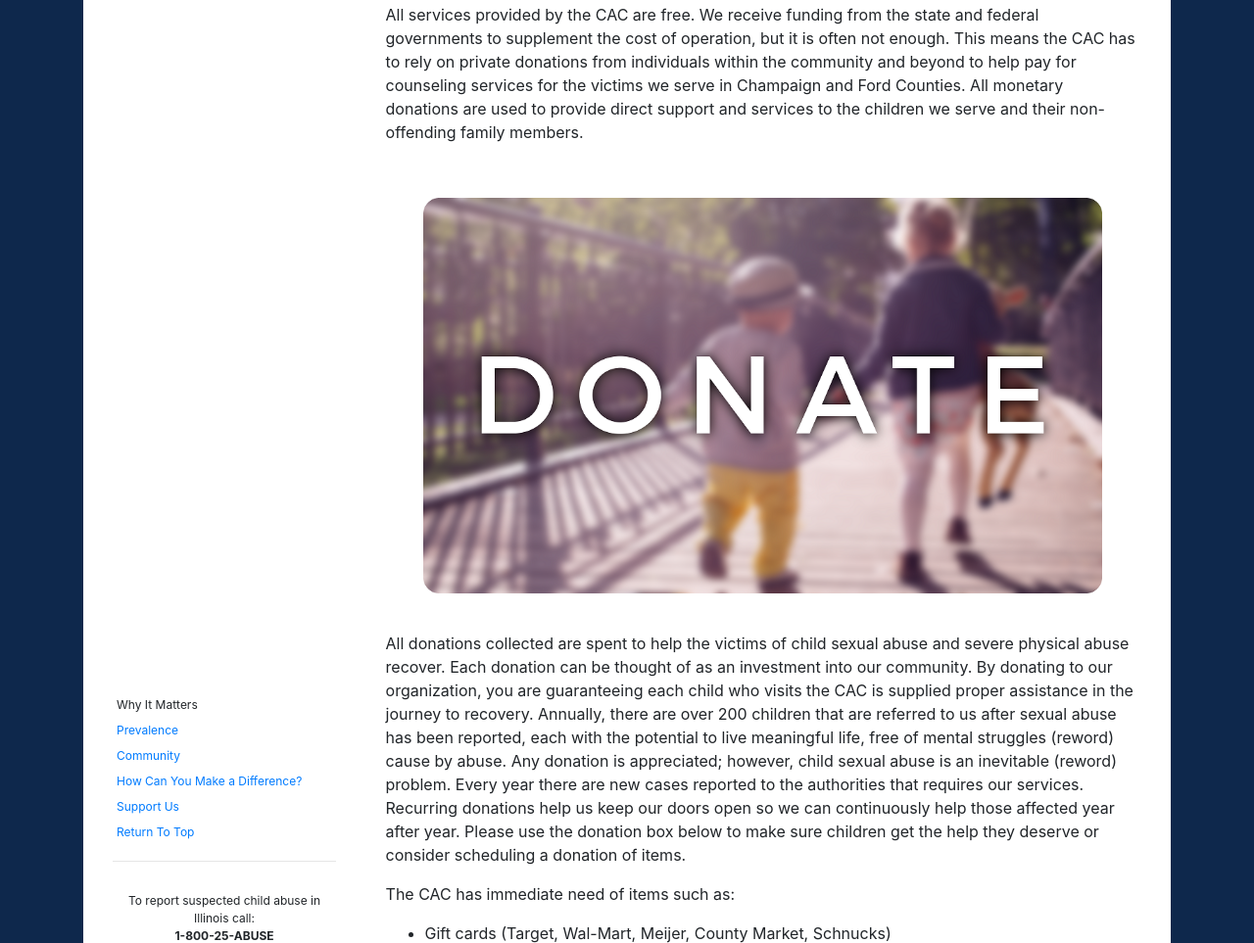
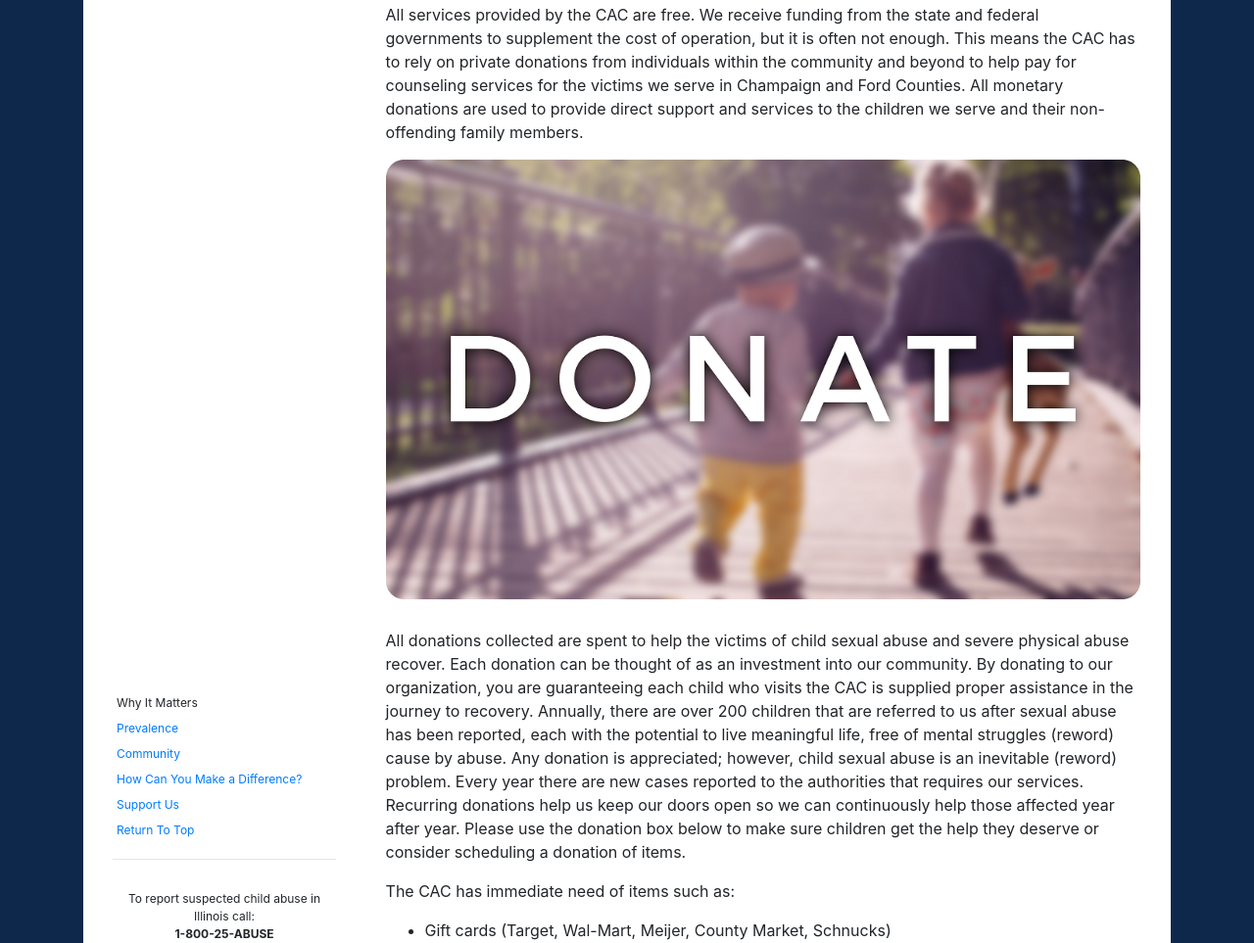
Before and after one commit to champaignadvocacycenter/champaignadvocacycenter.github.io, a plain HTML site: page pages/whyitmatters.html in a window 1280 px wide. Shown: the part 3878-4841 px from the top of the page at 98% size. Drawn offline with nearby package versions, Linux system fonts and the light colour scheme.

Commit message:
Added donate button to why it matters

```diff
--- a/pages/whyitmatters.html
+++ b/pages/whyitmatters.html
@@ -223,7 +223,13 @@
 										monetary donations are used to provide direct support and services to
 										the children we serve and their non-offending family members.
                                     </p>
-									<img src="../resources/images/donate.png">
+
+                                    <form action="https://www.paypal.com/cgi-bin/webscr" method="post" target="_top">
+                                        <input type="hidden" name="cmd" value="_s-xclick">
+                                        <input type="hidden" name="hosted_button_id" value="REXDR9GJNR3KE">
+                                        <input type="image" src="../resources/images/donate.png" width="100%" border="0" name="submit" alt="Donate to Champaign CAC!">
+                                    </form>
+
 									<br>
                                     <p> All donations collected are spent to help the victims of child sexual abuse and severe
                                         physical abuse recover. Each donation can be thought of as an investment into our community.
```
